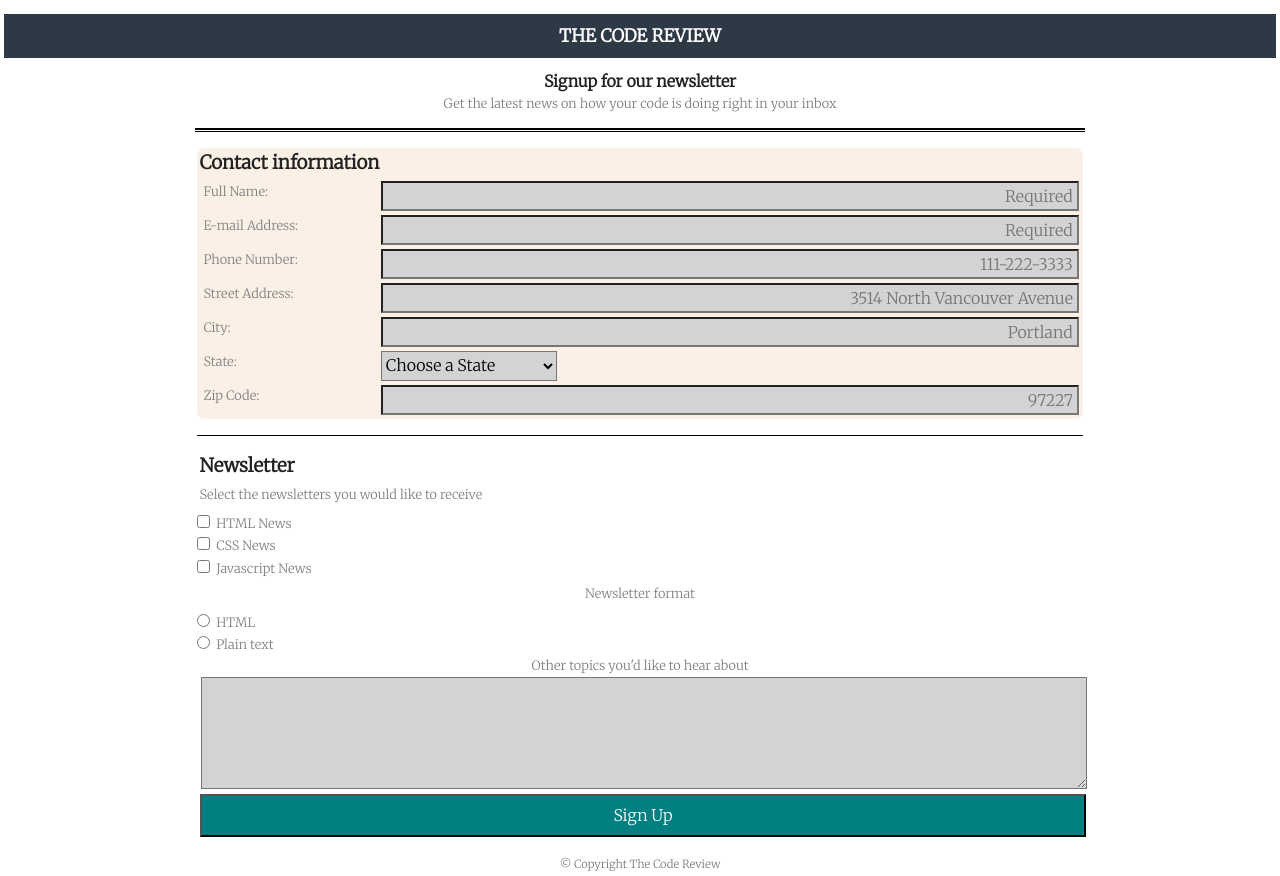
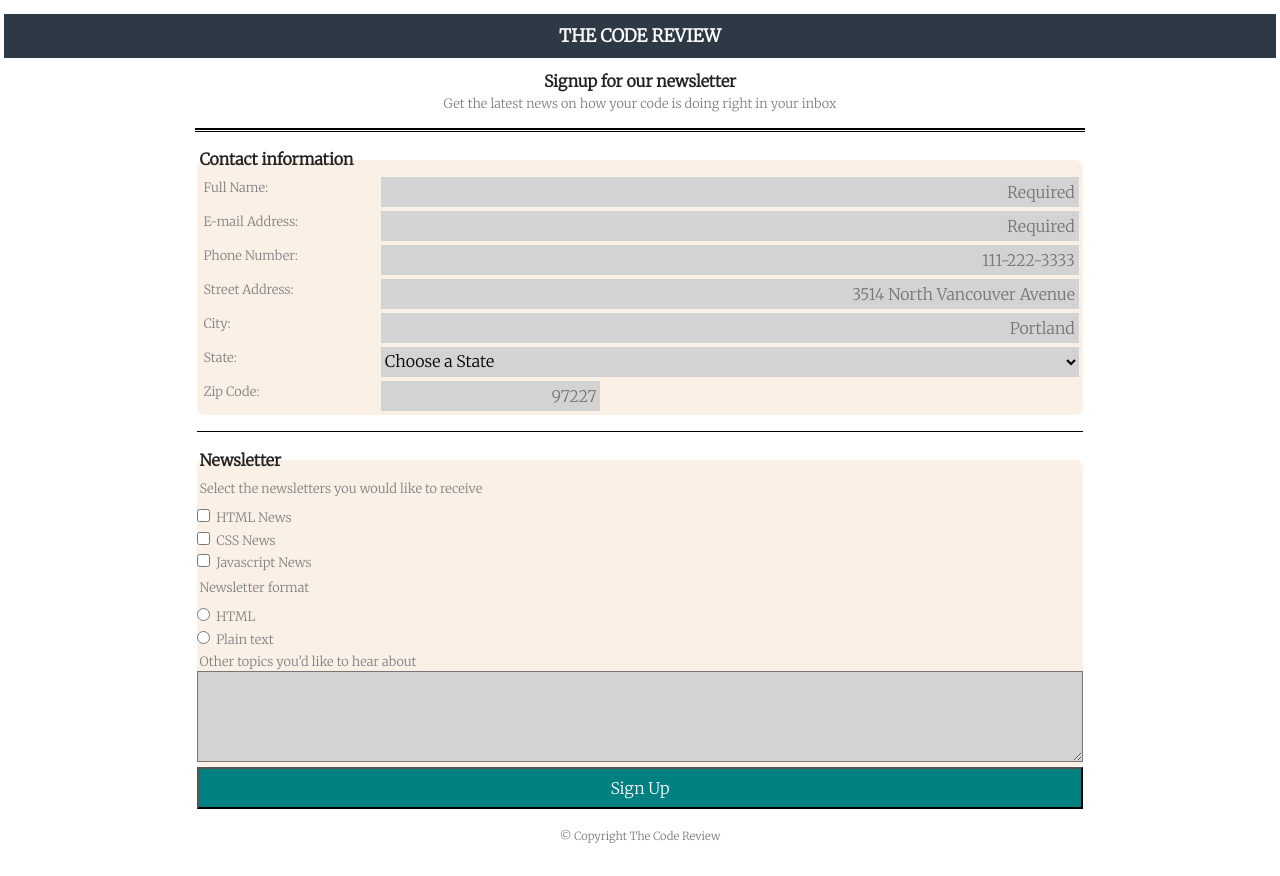
Before and after one commit to marcpicornell/techdegree-project-3, a plain HTML site: page index.html in a window 1280 px wide. After the commit the page ends 849 px from the top, so only its background shows below. Drawn offline with Linux system fonts and the light colour scheme.

Commit message:
Bug correction

```diff
--- a/css/styles.css
+++ b/css/styles.css
@@ -30,9 +30,7 @@ h1
 
 p
     {
-        text-align: center;
-        padding-left: 35px;
-        padding-right: 35px;
+        text-align: left;
     }
 h2
     {
@@ -47,8 +45,16 @@ h3
 li input,
 li select
     {
+        margin: 0;
+        padding: 0;
+        border: 1px;
         height: 30px;
         background-color: lightgrey;
+    }
+
+.part1>legend
+    {
+        color: #222222;
     }
 
 input:focus,
@@ -70,7 +76,6 @@ button
         background-color: teal;
         color: white;
         padding: 10px 30px;
-        margin-left: 3px;
         width: 100%;
     }
 footer
@@ -81,11 +86,10 @@ footer
         margin-top: 20px;
     }
 label,
-legend,
 p,
 .newsletters,
 .format,
-.topics
+.topic
     {
         color: gray;
         font-size: 0.8em;
@@ -97,11 +101,23 @@ textarea
         padding: 0;
         background-color: lightgrey;
     }
+
+legend
+    {
+        font-weight: bolder;
+    }
 /*
     ########################################
     #####           CLASS              #####
     ########################################
 */
+.slogan
+    {
+        text-align: center;
+        padding-left: 35px;
+        padding-right: 35px;
+    }
+
 .form_contact
     {
         display: flex;
@@ -119,14 +135,17 @@ textarea
     {
         padding-bottom: 5px;
         padding-top: 5px;
+        text-align: left;
     }
 
 .topic
     {
         width: 100%;
+        text-align: left;
     }
 
-.part1
+.part1,
+.part2
     {
         border-radius: 8px;
         background-color: linen;
@@ -156,10 +175,10 @@ textarea
 
 #zip_code
     {
-        width: 25%;
+        width: 50%;
     }
 
-@media screen and (min-width: 769px)
+@media screen and (min-width: 768px)
     {
        .container
         {
@@ -176,9 +195,19 @@ textarea
                 flex-basis: 20%;
             }
 
-            .form_contact input
+        .form_contact input
             {
                 flex-grow: 1;
                 flex-basis: auto;
             }
+        #zip_code
+            {
+                max-width: 25%;
+            }
+
+        li select
+        {
+            flex-grow: 1;
+        }
+
     }
--- a/index.html
+++ b/index.html
@@ -32,7 +32,7 @@
         <h2>
           Signup for our newsletter
         </h2>
-        <p>
+        <p class="slogan">
           Get the latest news on how your code is doing right in your inbox
         </p>
         <hr class="hr_contact">
@@ -41,9 +41,9 @@
 
         <form action="https://www.teamtreehouse.com" method="get" class="form">
           <fieldset class="part1">
-          <h3>
+          <legend class="contact">
             Contact information
-          </h3>
+          </legend>
             <ul class="form_contact">
 
               <!-- FULL NAME -->
@@ -158,14 +158,13 @@
             </ul>
           </fieldset>
           <hr class="hr_newsletter">
-          <h3>
-            Newsletter
-          </h3>
-
           <fieldset class="part2">
-            <legend class="newsletters">
+            <legend>
+              Newsletter
+            </legend>
+            <p class="newsletters">
               Select the newsletters you would like to receive
-            </legend>
+            </p>
             <input type="checkbox" id="html_news" value="interest_html_news" name="interest">
               <label for="html_news">
                 HTML News
@@ -195,10 +194,9 @@
               Plain text
             </label>
             <br>
-          <p class="topics">
-            Other topics you'd like to hear about
-          </p>
-            <label for="topic"></label>
+            <label for="topic">
+              Other topics you'd like to hear about
+            </label>
             <textarea name="topic" id="topic" class="topic" rows="6"></textarea>
         </fieldset>
 
```
